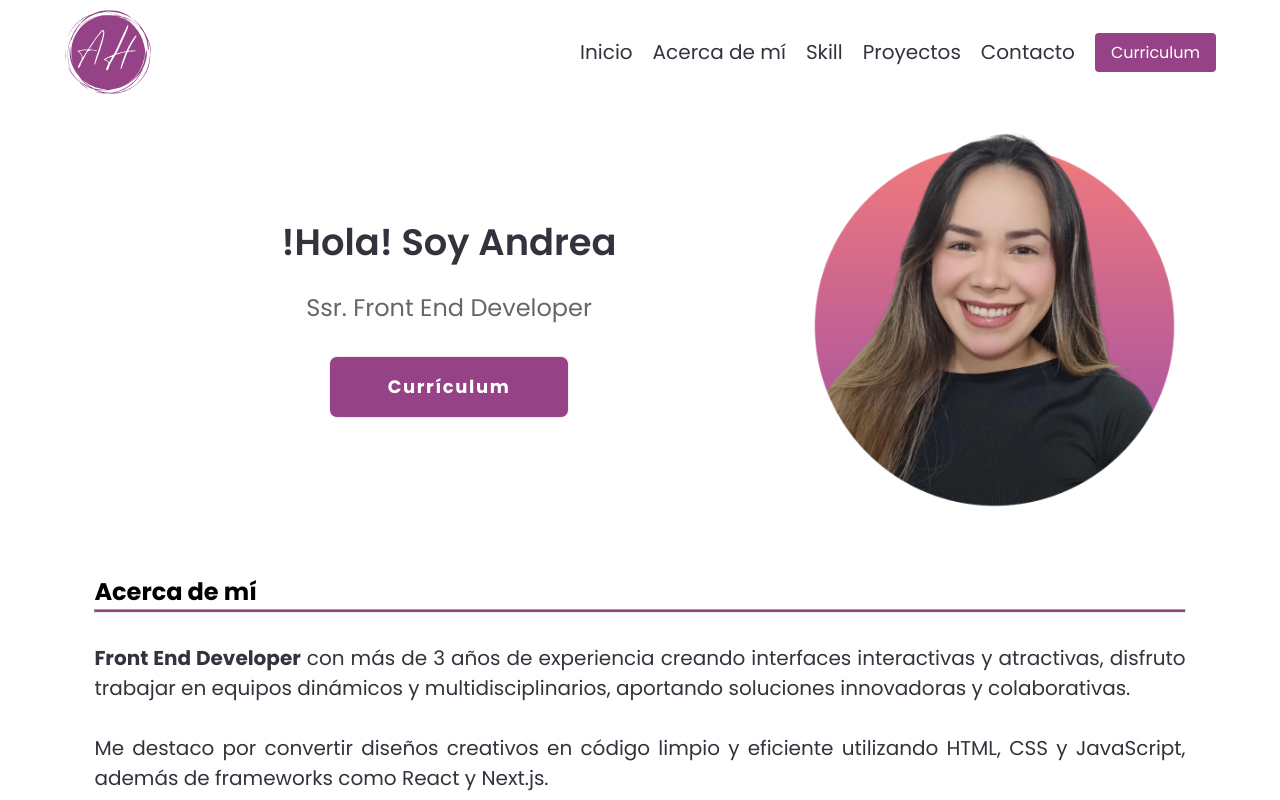
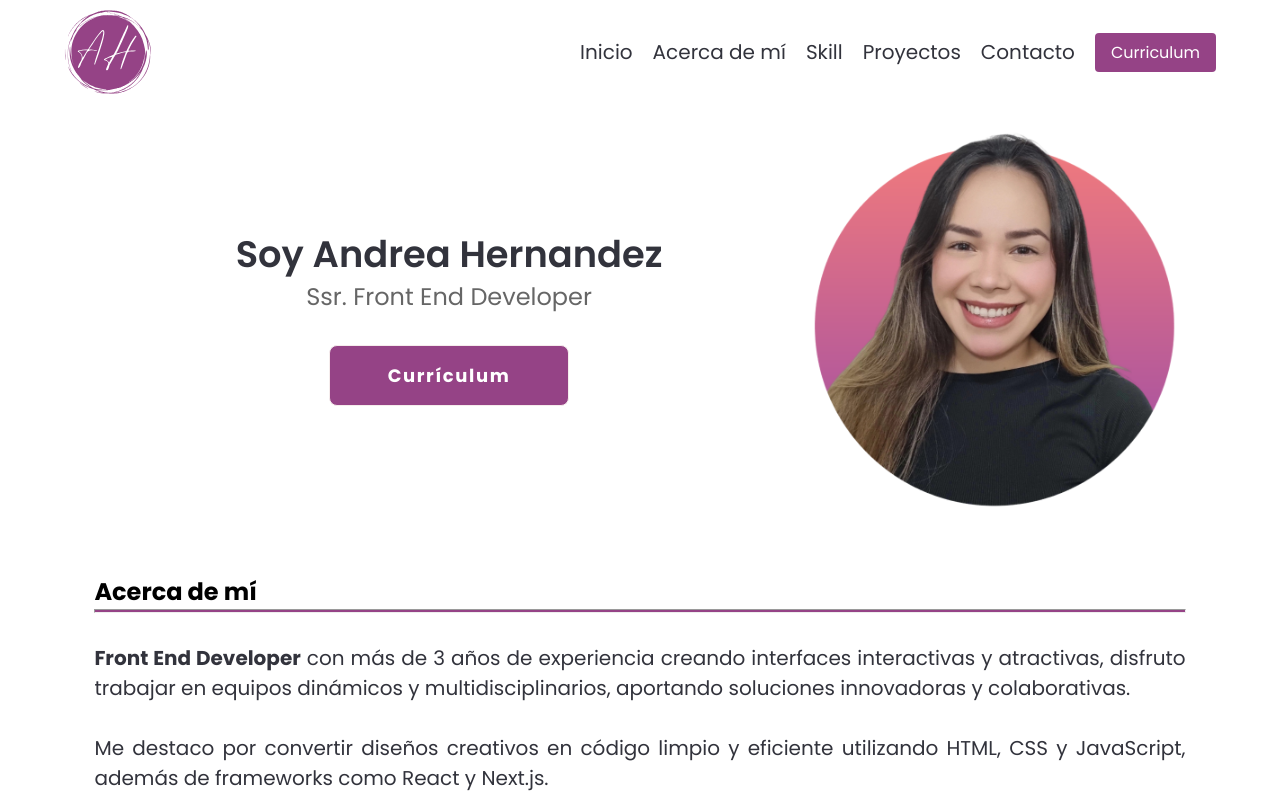
Before and after one commit to andreajhl/portFolio, a Next.js app: page / in a window 1280 px wide. Shown: the top 800 px of the page. Built offline with nearby package versions, Linux system fonts and the light colour scheme.

Commit message:
fix: change home title

```diff
--- a/src/components/home/styles.scss
+++ b/src/components/home/styles.scss
@@ -34,6 +34,7 @@
   display: flex;
   align-items: center;
   flex-direction: column;
+  text-align: center;
 }
 
 .home-img {
@@ -54,9 +55,13 @@
   .home {
     padding-top: 8rem;
 
+    &-name {
+      margin-bottom: .4rem;
+    }
+
     &-container {
       display: grid;
-      grid-template-columns: 1.2fr .8fr;
+      grid-template-columns: 1.3fr .7fr;
     }
 
     &-curriculum {
@@ -64,6 +69,7 @@
     }
 
     &-text {
+      text-align: left;
       min-width: 60%;
     }
 
@@ -77,8 +83,4 @@
   .home-text {
     min-width: 50%;
   }
-
-  .home-container {
-    grid-template-columns: 1.3fr .7fr;
-  }
 }
--- a/src/wordings/index.js
+++ b/src/wordings/index.js
@@ -21,7 +21,7 @@ const wordings = {
     cv: 'Curriculum',
   },
   home: {
-    title: '!Hola! Soy Andrea',
+    title: 'Soy Andrea Hernandez',
     subtitle: 'Ssr. Front End Developer',
     cv: 'Currículum',
   },
```
